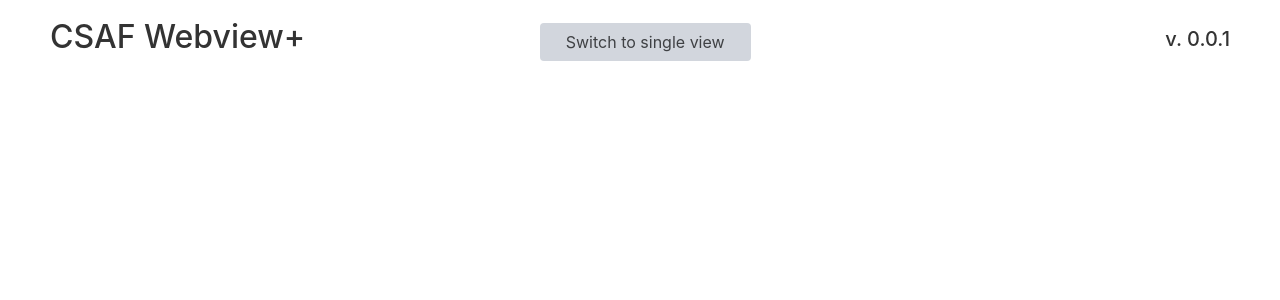
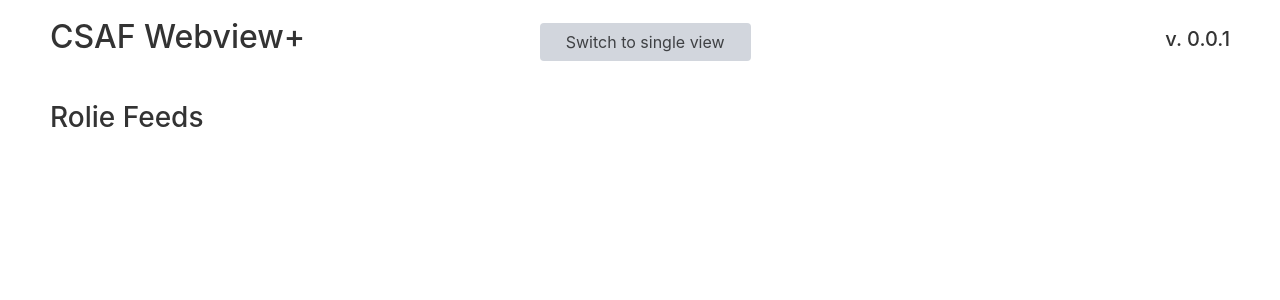
Before and after one commit to csaf-poc/csaf_webview, a SvelteKit app: page / in a window 1280 px wide. Both pictures are taken after a click on the button "Switch to ROLIE-feed". Shown: the top 300 px of the page. Built offline with nearby package versions, Linux system fonts and the light colour scheme.

Commit message:
feat: establish feed view

```diff
--- /dev/null
+++ b/src/lib/feedview/FeedView.svelte
@@ -0,0 +1,5 @@
+<div class="row">
+  <div class="col">
+    <h2>Rolie Feeds</h2>
+  </div>
+</div>
--- a/src/routes/+page.svelte
+++ b/src/routes/+page.svelte
@@ -14,18 +14,19 @@
   import { appStore } from "$lib/store";
   import { page } from "$app/stores";
   import SingleView from "$lib/singleview/SingleView.svelte";
+  import FeedView from "$lib/feedview/FeedView.svelte";
   // @ts-ignore
   const version: string = __APP_VERSION__;
   const externalReference = browser && $page.url.searchParams.get("ref");
   const MODE = {
     SINGLE: "Switch to ROLIE-feed",
-    ROLIE: "Switch to single view"
+    FEED: "Switch to single view"
   };
   let mode = MODE.SINGLE;
   $: noRef = !externalReference;
   const switchView = (e: Event) => {
     if (mode === MODE.SINGLE) {
-      mode = MODE.ROLIE;
+      mode = MODE.FEED;
       appStore.reset();
     } else {
       mode = MODE.SINGLE;
@@ -48,6 +49,8 @@
   </div>
   {#if noRef && mode === MODE.SINGLE}
     <SingleView />
+  {:else}
+    <FeedView />
   {/if}
 </div>
 
```
